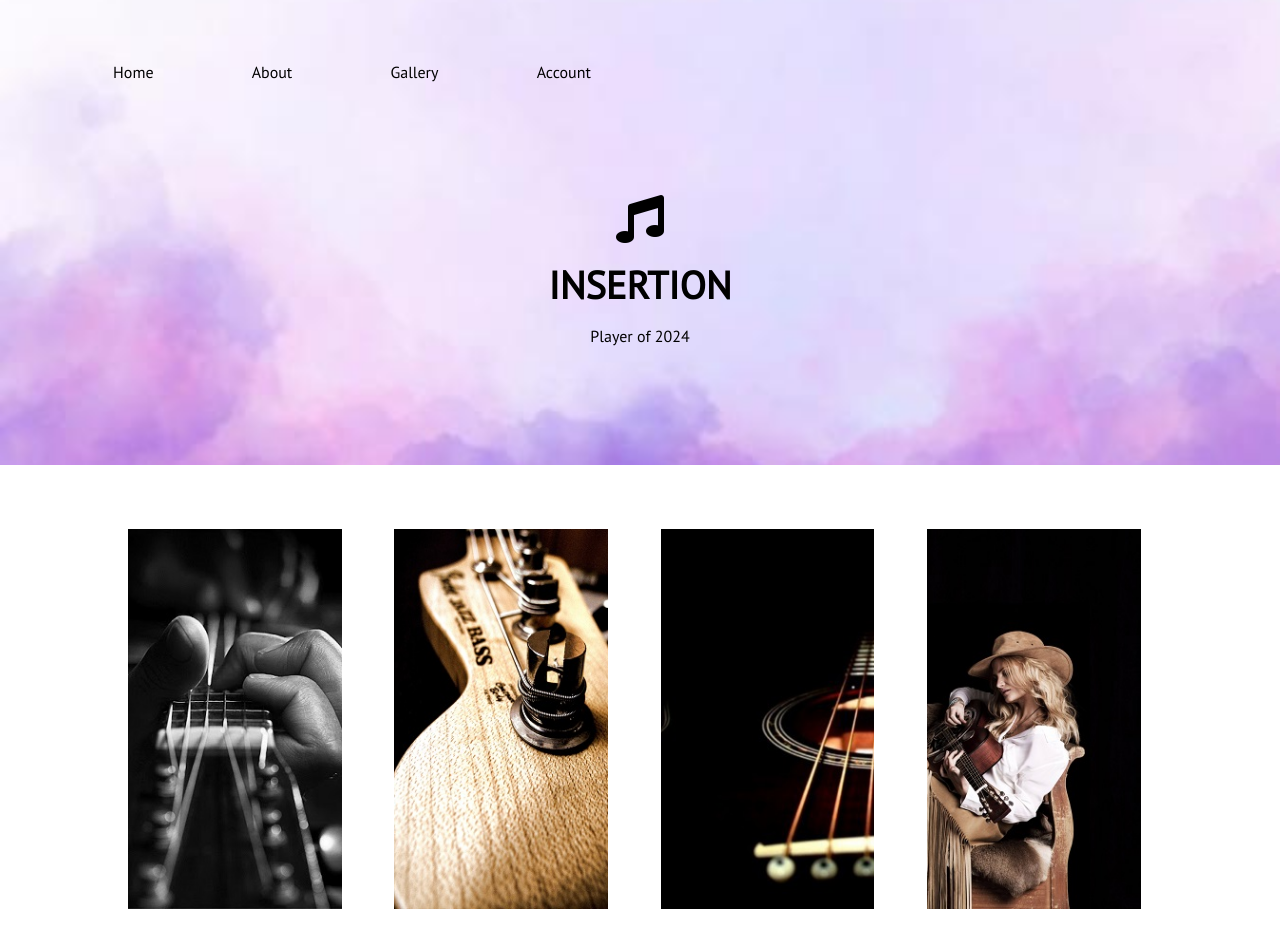
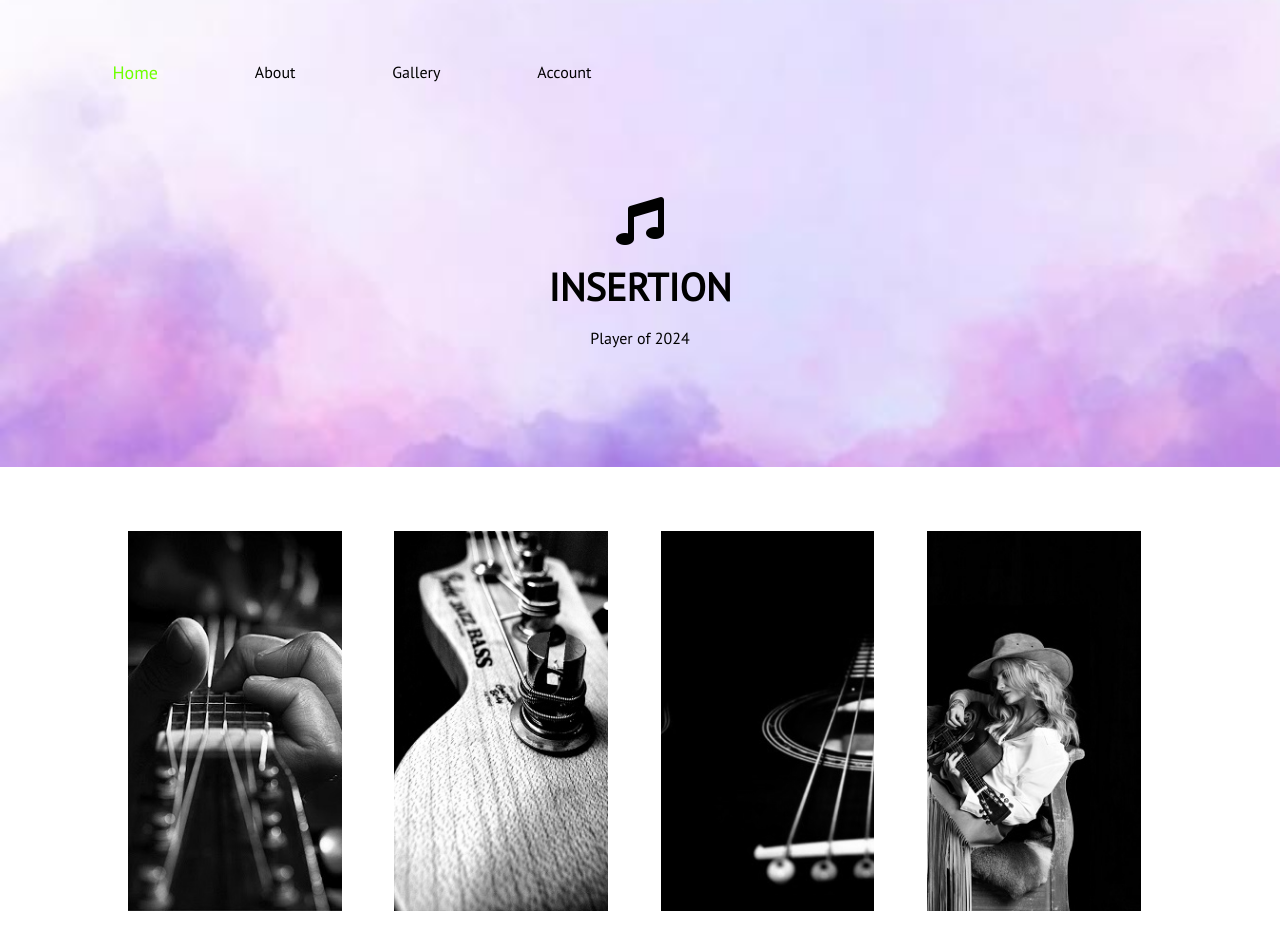
Before and after one commit to memojtabazamani/HTML, a plain HTML site: page insertion/index.html in a window 1280 px wide. Shown: the top 952 px of the page. Drawn offline with Linux system fonts and the light colour scheme.

Commit message:
کار برروی انیمیشن ها

```diff
--- a/insertion/css/style.css
+++ b/insertion/css/style.css
@@ -104,8 +104,21 @@ h1, h2, h3, h4, h5, h6 {
 .navigation a {
     text-decoration: none;
     color: black;
+    -webkit-transition: color 0.5s linear, text-shadow 0.5s linear, font-size 0.5s linear;
+    -moz-transition: color 0.5s linear, text-shadow 0.5s linear, font-size 0.5s linear;
+    -ms-transition: color 0.5s linear, text-shadow 0.5s linear, font-size 0.5s linear;
+    -o-transition: color 0.5s linear, text-shadow 0.5s linear, font-size 0.5s linear;
+    transition: color 0.5s linear, text-shadow 0.5s linear, font-size 0.5s linear;
 }
 
+.navigation a:not(.active):hover {
+    color: #e400ff;
+    font-size: large;
+}
+a.active {
+    color: #6eff00;
+    font-size: large;
+}
 /*.clearfix::after {*/
 /*content: "";*/
 /*clear: both;*/
@@ -133,8 +146,18 @@ table {
     width: 95%;
     max-width: 400px;
     max-height: 450px;
+    cursor: pointer;
+    filter: grayscale(1);
+    -webkit-transition: filter 0.8s linear;
+    -moz-transition: filter 0.8s linear;
+    -ms-transition: filter 0.8s linear;
+    -o-transition: filter 0.8s linear;
+    transition: filter 0.8s linear;
 }
 
+.gallery img:hover {
+    filter: grayscale(0);
+}
 .middleBox {
     width: 100%;
     height: 100%;
@@ -147,9 +170,30 @@ table {
     color: white;
     margin: 5% 0%;
     padding: 15% 0%;
+
+}
+.middleBox h2 {
+    -webkit-transition: color 1s linear;
+    -moz-transition: color 1s linear;
+    -ms-transition: color 1s linear;
+    -o-transition: color 1s linear;
+    transition: color 1s linear;
+    cursor: pointer;
+}
+.middleBox h2:hover {
+    color: black;
 }
 
-
+/*.middleBox h2:hover::after {*/
+    /*content: ' ';*/
+    /*position: relative;*/
+    /*background: red;*/
+    /*height: 3px;*/
+    /*display: block;*/
+    /*width: 40%;*/
+    /*left: 30%;*/
+    /*margin-top: 0.5%;*/
+/*}*/
 
 .item {
     display: flex;
--- a/insertion/index.html
+++ b/insertion/index.html
@@ -13,7 +13,7 @@
 <div class="container">
     <div class="header clearfix">
         <ul class="navigation">
-            <li><a href="#">Home</a></li>
+            <li><a href="#" class="active">Home</a></li>
             <li><a href="#">About</a></li>
             <li><a href="#">Gallery</a></li>
             <li><a href="#">Account</a></li>
```
